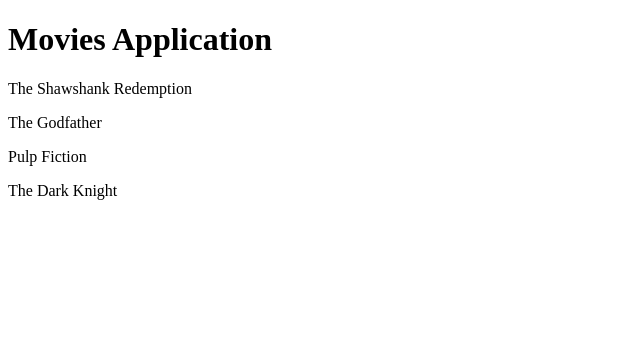
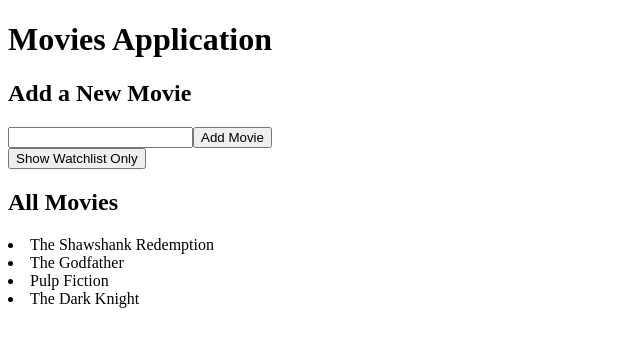
Before and after one commit to serhat-bca/ch2_mern_code, a React (Vite) app in the folder movies-json/: page / in a window 1280 px wide. Shown: the top 346 px of the page, without its empty margins (0-640 px from the left). Built offline with nearby package versions, Linux system fonts and the light colour scheme; data requests are answered from the project's data file.

Commit message:
copied from old code.

```diff
--- a/movies-json/src/App.jsx
+++ b/movies-json/src/App.jsx
@@ -1,8 +1,13 @@
 import axios from "axios";
 import { useState, useEffect } from "react";
+import Movie from "./components/Movie";
 
 const App = () => {
   const [movies, setMovies] = useState([]);
+  const [movieName, setMovieName] = useState("");
+  const [showAll, setShowAll] = useState(true);
+
+  const filteredList = showAll ? movies : movies.filter((m) => m.watchList);
   // const moviesData = axios.get("http://localhost:3001/movies");
   // console.log(moviesData);
 
@@ -12,12 +17,39 @@ const App = () => {
     });
   }, []);
 
+  const handleSubmit = (e) => {
+    e.preventDefault();
+    const newMovieObj = {
+      id: Date.now(),
+      title: movieName,
+      watchList: false,
+    };
+    // setMovieList([...movieList, newMovieObj]);
+    setMovies(movies.concat(newMovieObj));
+    setMovieName("");
+    // console.log("New Object: ", newMovieObj);
+  };
+
+  const handleChange = (e) => {
+    setMovieName(e.target.value);
+    // console.log(e.target.value);
+  };
+
   return (
     <div>
       <h1>Movies Application</h1>
-      {movies.map((m) => (
-        <p key={m.id}>{m.title}</p>
-      ))}
+      <h2>Add a New Movie</h2>
+      <form onSubmit={handleSubmit}>
+        <input value={movieName} onChange={handleChange} />
+        <button type="submit">Add Movie</button>
+      </form>
+      <button onClick={() => setShowAll(!showAll)}>
+        {showAll ? "Show Watchlist Only" : "Show All Movies"}
+      </button>
+      {showAll ? <h2>All Movies</h2> : <h2>Your Watchlist</h2>}
+      {filteredList.map((movie) => {
+        return <Movie key={movie.id} movie={movie} />;
+      })}
     </div>
   );
 };
--- /dev/null
+++ b/movies-json/src/components/Movie.jsx
@@ -0,0 +1,3 @@
+const Movie = ({ movie }) => <li>{movie.title}</li>;
+
+export default Movie;
```
